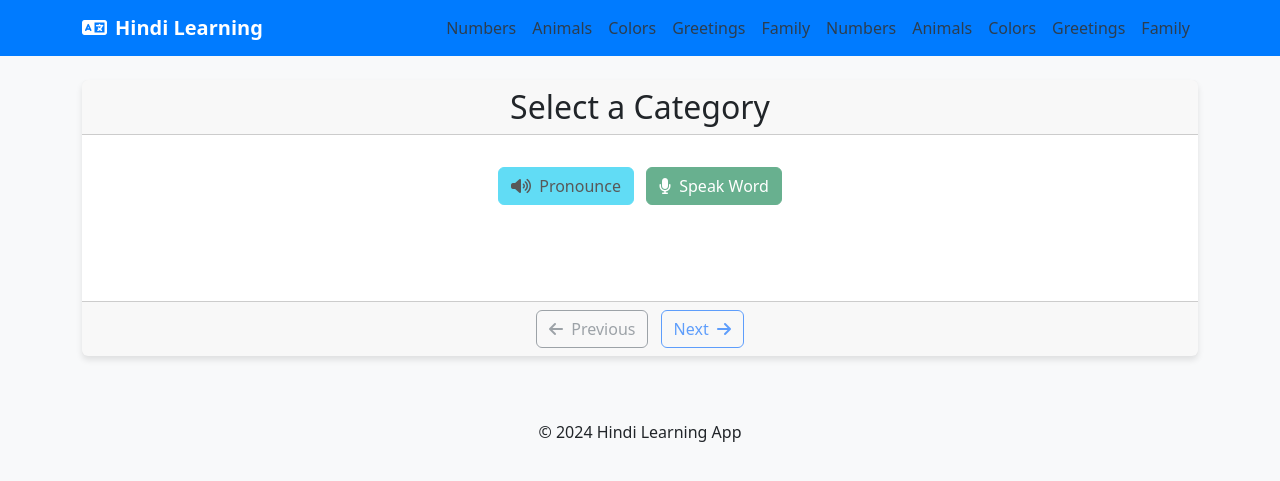
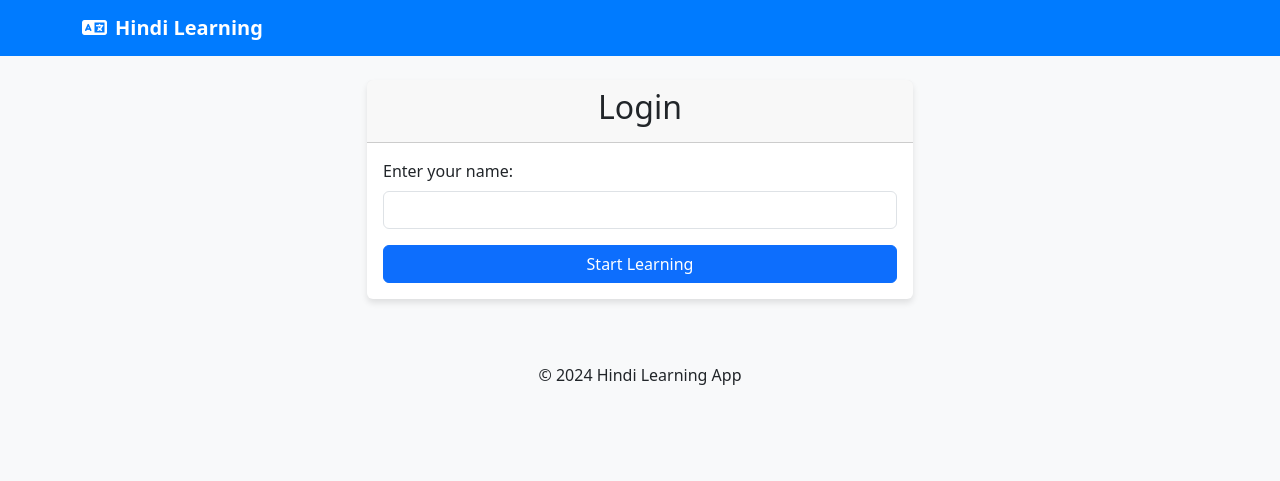
Before and after one commit to djsashi-tech/hindiapp, a Flask app: page / in a window 1280 px wide. Shown: the top 481 px of the page. Run offline with Flask 3, Linux system fonts and the light colour scheme; data comes from the database, SQL or seed files in the repository.

Commit message:
Implement login, voice input, and category fixes

```diff
--- a/app.py
+++ b/app.py
@@ -3,7 +3,7 @@ from flask_sqlalchemy import SQLAlchemy
 import os
 
 app = Flask(__name__)
-app.config['SQLALCHEMY_DATABASE_URI'] = 'sqlite:///hindi_learning.db'
+app.config['SQLALCHEMY_DATABASE_URI'] = 'sqlite:///instance/hindi_learning.db'
 db = SQLAlchemy(app)
 
 class Category(db.Model):
--- a/static/script.js
+++ b/static/script.js
@@ -18,31 +18,72 @@ document.addEventListener('DOMContentLoaded', () => {
     const hindiWordEl = document.getElementById('hindiWord');
     const englishMeaningEl = document.getElementById('englishMeaning');
     const pronunciationBtn = document.getElementById('pronunciationBtn');
-    const wordImageEl = document.getElementById('wordImage');
+
     const exampleSentenceEl = document.getElementById('exampleSentence');
     const prevWordBtn = document.getElementById('prevWordBtn');
     const nextWordBtn = document.getElementById('nextWordBtn');
     const speakWordBtn = document.getElementById('speakWordBtn');
     const speechFeedbackEl = document.getElementById('speechFeedback');
 
+    // Login elements
+    const loginSection = document.getElementById('loginSection');
+    const learningContent = document.getElementById('learningContent');
+    const loginForm = document.getElementById('loginForm');
+    const userNameEl = document.getElementById('userName');
+    const welcomeMessageEl = document.createElement('p'); // For displaying welcome message
+    welcomeMessageEl.className = 'text-center lead my-3';
+
+    let loggedInUser = null;
     let categories = [];
     let currentWordsList = [];
     let currentWordIndex = 0;
     let activeCategoryId = null;
+
+    // Login form submission
+    loginForm.addEventListener('submit', async (e) => {
+        e.preventDefault();
+        const name = userNameEl.value.trim();
+        if (name) {
+            loggedInUser = name;
+            loginSection.style.display = 'none';
+            learningContent.style.display = 'block';
+            // Insert welcome message before category name or somewhere prominent
+            const wordDisplayCardHeader = document.querySelector('#wordDisplayCard .card-header');
+            if (wordDisplayCardHeader) {
+                welcomeMessageEl.textContent = `Welcome, ${loggedInUser}! Select a category to start.`;
+                wordDisplayCardHeader.parentNode.insertBefore(welcomeMessageEl, wordDisplayCardHeader);
+            }
+            await loadCategories();
+        } else {
+            // Optionally, show an error if name is empty
+            alert('Please enter your name.');
+        }
+    });
 
     // Fetch and display categories
     async function loadCategories() {
         try {
             const response = await fetch('/api/categories');
             if (!response.ok) throw new Error(`HTTP error! status: ${response.status}`);
-            categories = await response.json();
+            let fetchedCategories = await response.json();
+
+            // De-duplicate categories
+            const uniqueCategoryIds = new Set();
+            categories = fetchedCategories.filter(category => {
+                if (!uniqueCategoryIds.has(category.id)) {
+                    uniqueCategoryIds.add(category.id);
+                    return true;
+                }
+                return false;
+            });
+
             renderCategoryTabs();
-            // Optionally, load the first category's words or a default state
             if (categories.length > 0) {
-                // By default, don't select any category until user clicks
-                // Or select the first one: selectCategory(categories[0].id, categories[0].name);
+                currentCategoryNameEl.textContent = 'Select a category to start.';
+            } else {
+                currentCategoryNameEl.textContent = 'No categories available.';
             }
-        } catch (error) {
+        } catch (error) { // Corrected: removed space before catch
             console.error('Error loading categories:', error);
             currentCategoryNameEl.textContent = 'Error loading categories.';
         }
@@ -50,6 +91,10 @@ document.addEventListener('DOMContentLoaded', () => {
 
     function renderCategoryTabs() {
         categoryTabsContainer.innerHTML = ''; // Clear existing tabs
+        if (categories.length === 0 && loggedInUser) { // Check if loggedInUser to avoid message before login
+            categoryTabsContainer.innerHTML = '<li class="nav-item"><span class="nav-link text-muted">No categories found.</span></li>';
+            return;
+        }
         categories.forEach(category => {
             const li = document.createElement('li');
             li.className = 'nav-item';
@@ -74,9 +119,11 @@ document.addEventListener('DOMContentLoaded', () => {
     async function selectCategory(categoryId, categoryName) {
         activeCategoryId = categoryId;
         currentCategoryNameEl.textContent = categoryName;
+        if(welcomeMessageEl && welcomeMessageEl.parentNode) {
+            welcomeMessageEl.style.display = 'none'; // Hide welcome message once a category is selected
+        }
         hindiWordEl.textContent = '';
         englishMeaningEl.textContent = 'Loading words...';
-        wordImageEl.style.display = 'none';
         exampleSentenceEl.textContent = '';
         pronunciationBtn.disabled = true;
         if (speakWordBtn) speakWordBtn.disabled = true;
@@ -107,7 +154,6 @@ document.addEventListener('DOMContentLoaded', () => {
             // Clear display if no words
             hindiWordEl.textContent = '';
             englishMeaningEl.textContent = 'No words to display.';
-            wordImageEl.style.display = 'none';
             exampleSentenceEl.textContent = '';
             pronunciationBtn.disabled = true;
             if (speakWordBtn) speakWordBtn.disabled = true;
@@ -122,18 +168,18 @@ document.addEventListener('DOMContentLoaded', () => {
         englishMeaningEl.textContent = word.english_meaning || '';
         exampleSentenceEl.textContent = word.example_sentence || '';
 
-        if (word.image_url) {
-            wordImageEl.src = word.image_url;
-            wordImageEl.alt = word.hindi_word || 'Word image';
-            wordImageEl.style.display = 'block';
-        } else {
-            wordImageEl.style.display = 'none';
-        }
-
         pronunciationBtn.disabled = !word.hindi_word;
         if (speakWordBtn) speakWordBtn.disabled = !word.hindi_word || !SpeechRecognition;
         prevWordBtn.disabled = currentWordIndex === 0;
+
+        // Default next button state
         nextWordBtn.disabled = currentWordIndex === currentWordsList.length - 1;
+
+        // If speech recognition is available and active for this word, disable 'Next' until correct speech
+        if (SpeechRecognition && speakWordBtn && !speakWordBtn.disabled) {
+            nextWordBtn.disabled = true;
+        }
+
         if (speechFeedbackEl) speechFeedbackEl.textContent = ''; // Clear previous feedback
     }
 
@@ -161,8 +207,8 @@ document.addEventListener('DOMContentLoaded', () => {
 
     pronunciationBtn.addEventListener('click', playPronunciation);
 
-    // Initial load
-    loadCategories();
+    // Initial load is now handled after login
+    // loadCategories();
 
     // Speech Recognition Logic
     if (SpeechRecognition && speakWordBtn) {
@@ -188,16 +234,20 @@ document.addEventListener('DOMContentLoaded', () => {
         if (spokenText.toLowerCase() === currentHindiWord.toLowerCase()) {
             speechFeedbackEl.textContent = `Correct! You said: "${spokenText}"`;
             speechFeedbackEl.style.color = 'green';
-                // Automatically go to the next word if not the last word
-                if (!nextWordBtn.disabled) {
+
+            // Enable next button if it's not the last word
+            nextWordBtn.disabled = currentWordIndex === currentWordsList.length - 1;
+
+                if (!nextWordBtn.disabled) { // If it can be enabled and clicked
                     setTimeout(() => {
                         nextWordBtn.click();
-                         // speechFeedbackEl.textContent = ''; // Clear after moving
+                        // speechFeedbackEl.textContent = ''; // Optionally clear feedback after moving
                     }, 1000); // Delay to show feedback
                 }
             } else {
                 speechFeedbackEl.textContent = `Try again. You said: "${spokenText}" (Expected: "${currentHindiWord}")`;
                 speechFeedbackEl.style.color = 'red';
+                nextWordBtn.disabled = true; // Keep next button disabled on incorrect answer
             }
         };
 
--- a/templates/index.html
+++ b/templates/index.html
@@ -23,7 +23,28 @@
         </div>
     </nav>
 
-    <div class="container mt-4">
+    <div class="container mt-4" id="loginSection">
+        <div class="row justify-content-center">
+            <div class="col-md-6">
+                <div class="card mb-4">
+                    <div class="card-header text-center">
+                        <h2>Login</h2>
+                    </div>
+                    <div class="card-body">
+                        <form id="loginForm">
+                            <div class="mb-3">
+                                <label for="userName" class="form-label">Enter your name:</label>
+                                <input type="text" class="form-control" id="userName" required>
+                            </div>
+                            <button type="submit" class="btn btn-primary w-100">Start Learning</button>
+                        </form>
+                    </div>
+                </div>
+            </div>
+        </div>
+    </div>
+
+    <div class="container mt-4" id="learningContent" style="display: none;">
         <div class="row">
             <!-- Word Display Area -->
             <div class="col-lg-12 mb-4">
@@ -41,7 +62,7 @@
                             <i class="fas fa-microphone me-1"></i> Speak Word
                         </button>
                         <p id="speechFeedback" class="mt-2 mb-2" style="min-height: 1.5em;"></p>
-                        <img id="wordImage" src="" alt="Word image" class="img-fluid rounded mb-3" style="max-height: 250px; display: none;">
+
                         <p id="exampleSentence" class="fst-italic text-muted"></p>
                     </div>
                     <div class="card-footer text-center">
```
Also changed, not shown: README.md. Lines whose indentation alone changed are shown as unchanged.
